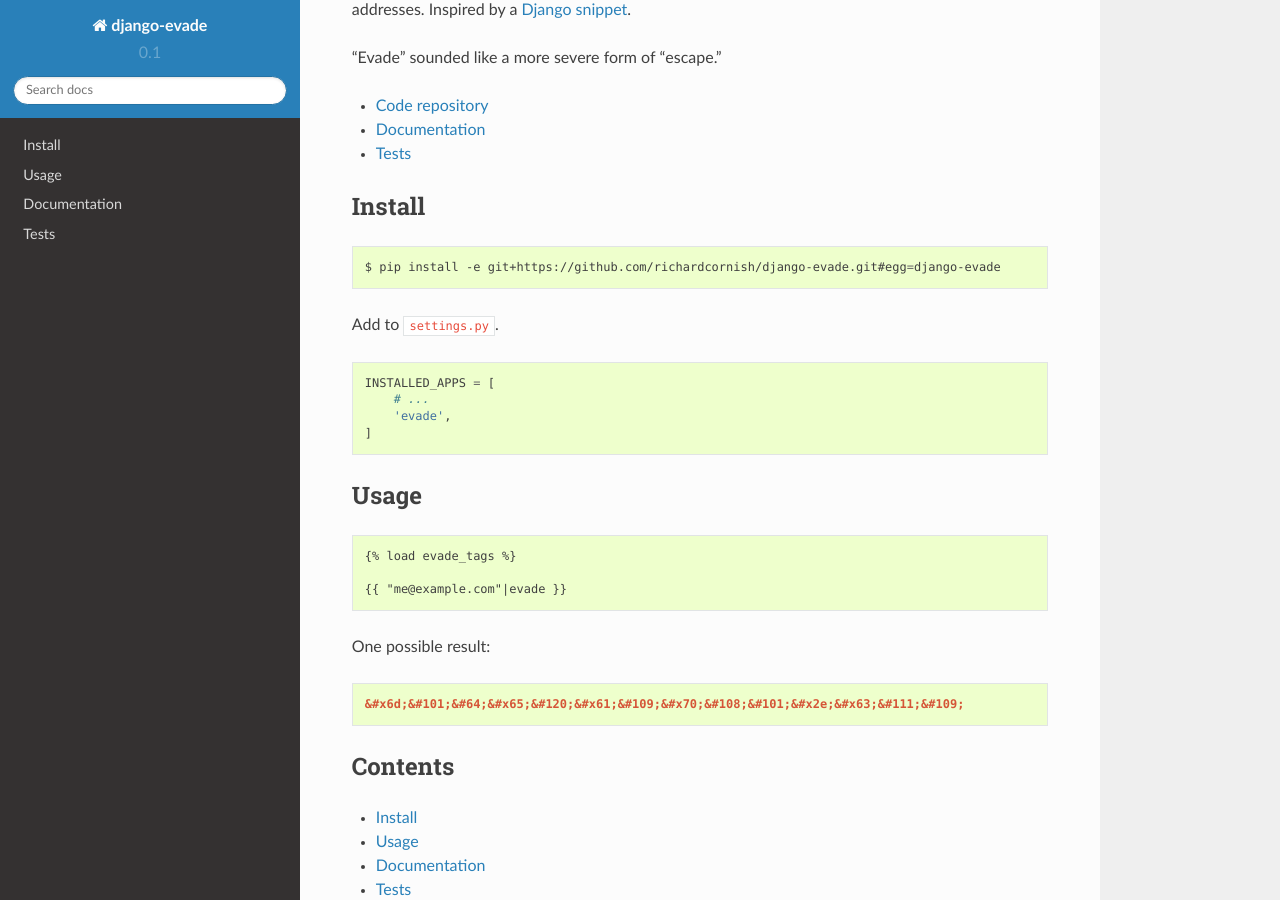
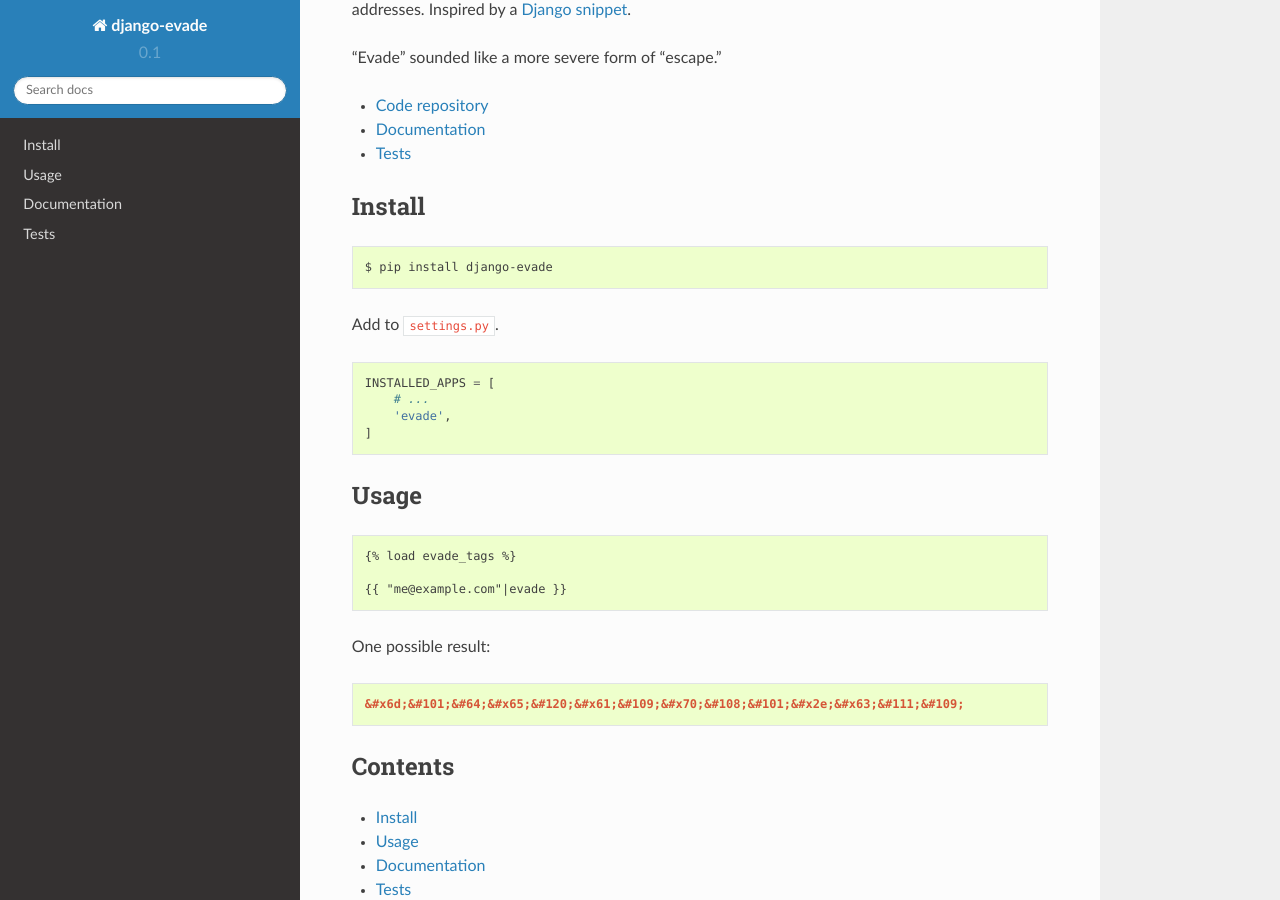
Before and after one commit to richardcornish/django-evade, a Sphinx documentation site: the page built from docs/index.rst, in a window 1280 px wide and 900 px high, scrolled down 356 px. Built offline with Sphinx 7.4.7 and the Read the Docs theme 2.0.0, drawn with Linux system fonts in a browser that asks for light colours.

Commit message:
Uploaded package to PyPi

```diff
--- a/README.rst
+++ b/README.rst
@@ -25,7 +25,7 @@
 
 .. code-block:: bash
 
-   $ pip install -e git+https://github.com/richardcornish/django-evade.git#egg=django-evade
+   $ pip install django-evade
 
 Add to ``settings.py``.
 
--- a/docs/index.rst
+++ b/docs/index.rst
@@ -28,7 +28,7 @@
 
 .. code-block:: bash
 
-   $ pip install -e git+https://github.com/richardcornish/django-evade.git#egg=django-evade
+   $ pip install django-evade
 
 Add to ``settings.py``.
 
--- a/docs/install.rst
+++ b/docs/install.rst
@@ -9,7 +9,7 @@
 
    $ mkvirtualenv myvenv -p /usr/local/bin/python3
    $ pip install django
-   $ pip install -e git+https://github.com/richardcornish/django-evade.git#egg=django-evade
+   $ pip install django-evade
 
 After `creating a project <https://docs.djangoproject.com/en/1.10/intro/tutorial01/>`_, add ``evade`` to ``INSTALLED_APPS`` in ``settings.py``.
 
```
